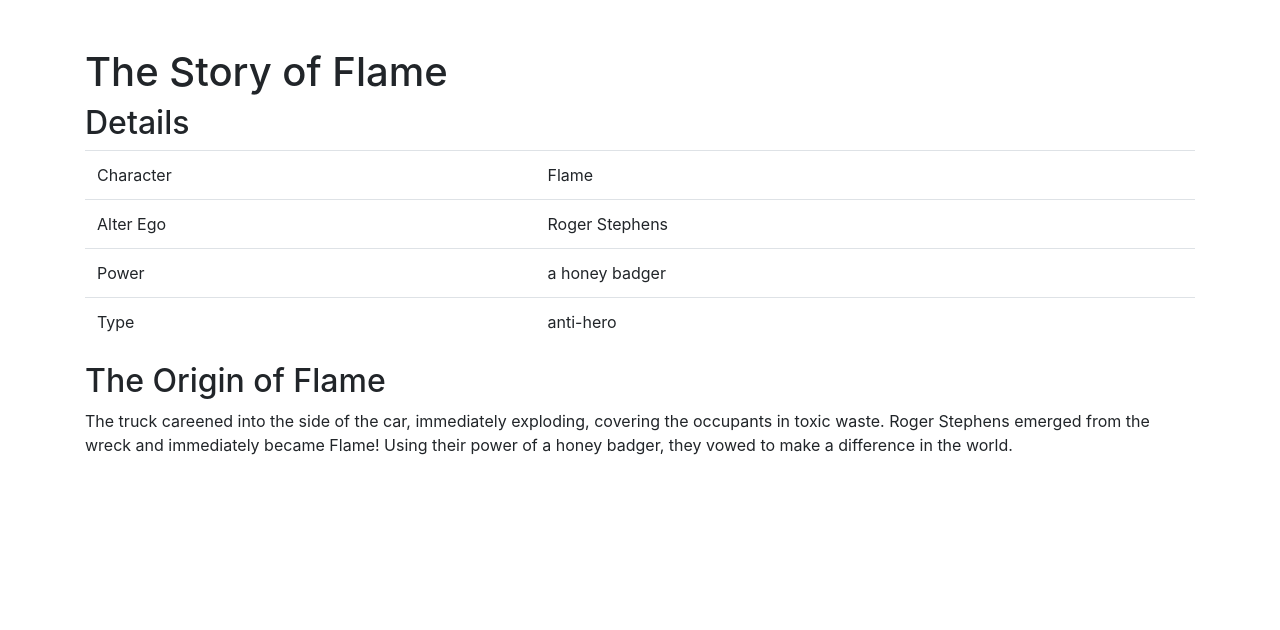
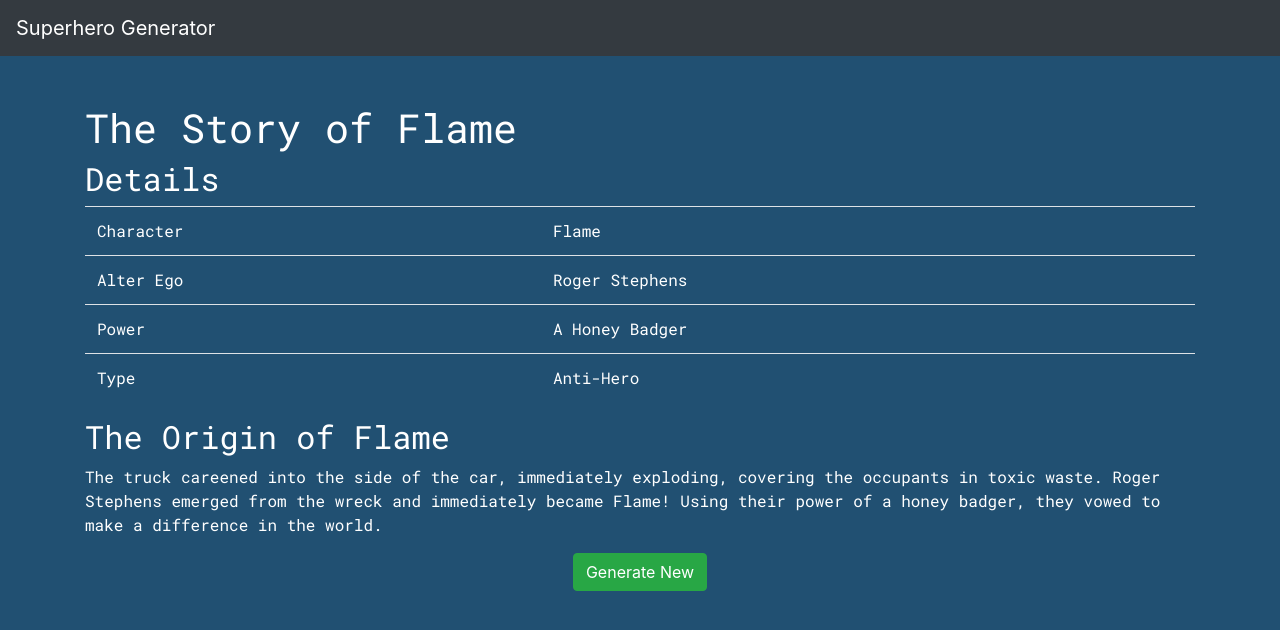
Before and after one commit to PradhumnaPancholi/Super-Hero-Generator, a plain HTML site: page index.html in a window 1280 px wide. Drawn offline with nearby package versions, Linux system fonts and the light colour scheme.

Commit message:
customized layout

```diff
--- a/character-data.js
+++ b/character-data.js
@@ -67,7 +67,7 @@ const adjectives = [
 const origins = [
   "A strange insect fell from the ceiling. The insect bit :alterego:, giving them the power of :power: and turning them into :character:.",
   "A meteorite hit the earth and immediately disintegrated. :alterego: lay in the middle of the molten pit. Having been not been born of this earth, they were embued with the power of :power:, and became :character:.",
-  "A bright light filled the classroom vaporizing all the students except one: :alterego:. They were entrusted to be :character, and were given the power of :power:.",
+  "A bright light filled the classroom vaporizing all the students except one :alterego:. They were entrusted to be :character:, and were given the power of :power:.",
   "The truck careened into the side of the car, immediately exploding, covering the occupants in toxic waste. :alterego: emerged from the wreck and immediately became :character:! Using their power of :power:, they vowed to make a difference in the world."
 ]
 
--- a/index.html
+++ b/index.html
@@ -2,16 +2,25 @@
 <html lang="en">
 
   <head>
+
+    <meta name="viewport" content="width=device-width, initial-scale=1.0">
     <!-- Third-Party CDNs -->
     <link href="https://stackpath.bootstrapcdn.com/bootstrap/4.1.3/css/bootstrap.min.css" rel="stylesheet" integrity="sha384-MCw98/SFnGE8fJT3GXwEOngsV7Zt27NXFoaoApmYm81iuXoPkFOJwJ8ERdknLPMO" crossorigin="anonymous">
     <link href="https://stackpath.bootstrapcdn.com/font-awesome/4.7.0/css/font-awesome.min.css" rel="stylesheet" integrity="sha384-wvfXpqpZZVQGK6TAh5PVlGOfQNHSoD2xbE+QkPxCAFlNEevoEH3Sl0sibVcOQVnN" crossorigin="anonymous">
-
+    <!--google fonts-->
+    <link href="https://fonts.googleapis.com/css?family=Roboto+Mono" rel="stylesheet">
     <!-- Step 1 - Attach the styles.css sheet -->
+    <link rel="stylesheet" type="text/css" href="style.css">
 
     <title>Comic Book Story Generator</title>
   </head>
 
   <body>
+    <!--Navbar-->
+    <nav class="navbar navbar-dark bg-dark">
+      <div class="navbar-brand">Superhero Generator</div>
+    </nav>
+
     <div class="container">
       <header class="mt-5">
         <h1>The Story of :character:</h1>
@@ -32,6 +41,11 @@
       </section>
     </div>
 
+    <!--refresh button-->
+    <div class="text-center">
+      <a href="/" class="btn btn-success">Generate New</a>
+    </div>
+
     <!-- Third-Party CDNs -->
     <script src="https://code.jquery.com/jquery-3.3.1.min.js" integrity="sha256-FgpCb/KJQlLNfOu91ta32o/NMZxltwRo8QtmkMRdAu8=" crossorigin="anonymous"></script>
     <script src="https://stackpath.bootstrapcdn.com/bootstrap/4.1.3/js/bootstrap.min.js" integrity="sha384-ChfqqxuZUCnJSK3+MXmPNIyE6ZbWh2IMqE241rYiqJxyMiZ6OW/JmZQ5stwEULTy" crossorigin="anonymous"></script>
--- /dev/null
+++ b/style.sass
@@ -0,0 +1,18 @@
+$primary: #215072
+
+%content
+    color: white
+    font-family: 'Roboto Mono', monospace
+
+body
+    background: $primary
+
+h1, h2, p
+   @extend %content
+
+td
+   @extend %content
+   text-transform: capitalize
+
+.navbar-brand
+    color: white
```
Also changed, not shown: style.css (added), styles.css (deleted), 1 other file.
